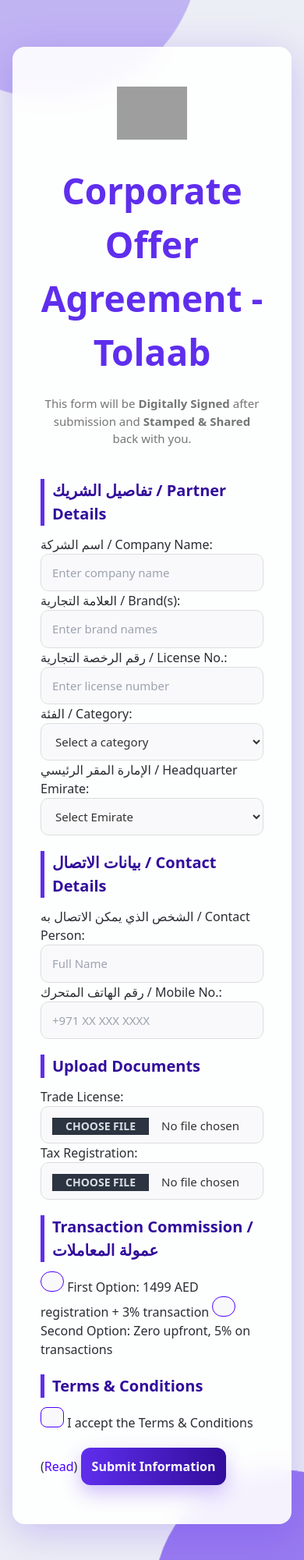
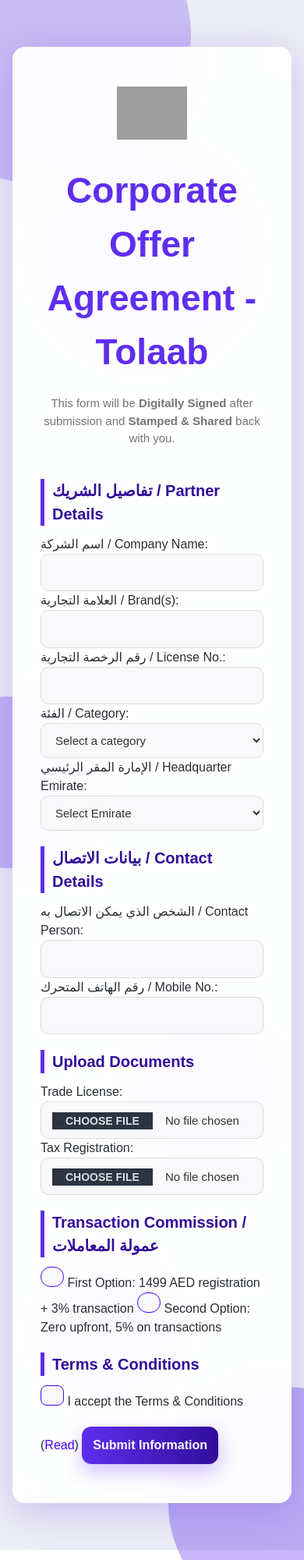
Before and after one commit to Tolaab-dot/COA-Tolaab, a plain HTML site: page index.html in a window 390 px wide. Shown: the top 2000 px of the page at 78% size. Drawn offline with nearby package versions, Linux system fonts and the light colour scheme; grey boxes are pictures that could not be loaded.

Commit message:
Update index.html

```diff
--- a/index.html
+++ b/index.html
@@ -6,11 +6,9 @@
 <title>Corporate Offer Agreement - Tolaab</title>
 
 <link href="https://cdn.jsdelivr.net/npm/daisyui@latest/dist/full.min.css" rel="stylesheet" type="text/css">
+
 <style>
 :root {
-  /* --- Core Theme Variables --- */
-  -webkit-locale: "en";
-  --font-sans: ui-sans-serif,system-ui,sans-serif,"Apple Color Emoji","Segoe UI Emoji","Segoe UI Symbol","Noto Color Emoji";
   --background-color-main: #eceef5;
   --background-color-primary: #5f2eed;
   --background-color-primary-dark: #310d9b;
@@ -20,9 +18,10 @@
   --radius-xl: 1rem;
 }
 
+/* Base */
 body {
   background-color: var(--background-color-main);
-  font-family: var(--font-sans);
+  font-family: "Poppins", sans-serif;
   color: var(--text-color-main);
   overflow-x: hidden;
   position: relative;
@@ -33,25 +32,37 @@ body {
   padding: 60px 16px;
 }
 
-.animate-login-shapes {
-  animation: float 10s ease-in-out infinite;
+/* Smooth floating animation */
+.floating-circle {
+  position: absolute;
+  border-radius: 50%;
+  background-color: var(--background-color-primary);
+  animation: float 18s ease-in-out infinite;
+  opacity: 0.3;
 }
+.circle1 { width: 380px; height: 380px; top: -120px; left: -150px; animation-delay: 0s; opacity: 0.25; }
+.circle2 { width: 300px; height: 300px; bottom: -100px; right: -120px; animation-delay: 2s; opacity: 0.35; }
+.circle3 { width: 220px; height: 220px; top: 45%; left: -100px; animation-delay: 4s; opacity: 0.3; }
+.circle4 { width: 180px; height: 180px; bottom: 25%; right: 10%; animation-delay: 6s; opacity: 0.35; }
+.circle5 { width: 260px; height: 260px; top: 10%; right: 20%; animation-delay: 3s; opacity: 0.3; }
+.circle6 { width: 160px; height: 160px; bottom: 10%; left: 15%; animation-delay: 5s; opacity: 0.4; }
+
 @keyframes float {
-  0% { transform: translateY(0px) rotate(0deg); }
-  50% { transform: translateY(30px) rotate(5deg); }
-  100% { transform: translateY(0px) rotate(0deg); }
+  0%, 100% { transform: translateY(0) translateX(0); }
+  50% { transform: translateY(-40px) translateX(25px); }
 }
 
+/* Card */
 .form-card {
   width: 100%;
   max-width: 950px;
-  background-color: rgba(255, 255, 255, 0.9);
+  background-color: rgba(255, 255, 255, 0.95);
   border-radius: var(--radius-xl);
   padding: 40px 36px 50px 36px;
   box-shadow: 0 10px 50px rgba(95, 46, 237, 0.25);
   position: relative;
   z-index: 10;
-  backdrop-filter: blur(12px);
+  backdrop-filter: blur(14px);
 }
 
 /* Logo */
@@ -140,26 +151,17 @@ input:focus, select:focus {
   color: #555;
   margin-top: 10px;
 }
-
-/* Animated Backgrounds */
-.size-96 { width: 24rem; height: 24rem; }
-.size-80 { width: 20rem; height: 20rem; }
-.bg-primary { background-color: var(--background-color-primary); }
-.rounded-full { border-radius: 9999px; }
-.absolute { position: absolute; }
-.-top-72 { top: -18rem; }
-.-left-32 { left: -8rem; }
-.-bottom-40 { bottom: -10rem; }
-.-right-32 { right: -8rem; }
-.opacity-30 { opacity: 0.3; }
-.opacity-60 { opacity: 0.6; }
 </style>
 </head>
 
 <body>
-  <!-- Animated Background Shapes -->
-  <div class="animate-login-shapes size-96 rounded-full absolute -top-72 -left-32 bg-primary opacity-30"></div>
-  <div class="animate-login-shapes size-80 rounded-full absolute -bottom-40 -right-32 bg-primary opacity-60"></div>
+  <!-- 6 Floating Circles -->
+  <div class="floating-circle circle1"></div>
+  <div class="floating-circle circle2"></div>
+  <div class="floating-circle circle3"></div>
+  <div class="floating-circle circle4"></div>
+  <div class="floating-circle circle5"></div>
+  <div class="floating-circle circle6"></div>
 
   <div class="form-card">
     <div class="logo">
@@ -173,18 +175,9 @@ input:focus, select:focus {
       <!-- Partner Details -->
       <div class="section-title">تفاصيل الشريك / Partner Details</div>
       <div class="grid grid-cols-1 md:grid-cols-2 gap-4">
-        <div>
-          <label>اسم الشركة / Company Name:</label>
-          <input type="text" name="company_name" placeholder="Enter company name" required>
-        </div>
-        <div>
-          <label>العلامة التجارية / Brand(s):</label>
-          <input type="text" name="brands" placeholder="Enter brand names" required>
-        </div>
-        <div>
-          <label>رقم الرخصة التجارية / License No.:</label>
-          <input type="text" name="license_no" placeholder="Enter license number" required>
-        </div>
+        <div><label>اسم الشركة / Company Name:</label><input type="text" name="company_name" required></div>
+        <div><label>العلامة التجارية / Brand(s):</label><input type="text" name="brands" required></div>
+        <div><label>رقم الرخصة التجارية / License No.:</label><input type="text" name="license_no" required></div>
         <div>
           <label>الفئة / Category:</label>
           <select name="category" required>
@@ -222,43 +215,31 @@ input:focus, select:focus {
       <!-- Contact Details -->
       <div class="section-title">بيانات الاتصال / Contact Details</div>
       <div class="grid grid-cols-1 md:grid-cols-2 gap-4">
-        <div>
-          <label>الشخص الذي يمكن الاتصال به / Contact Person:</label>
-          <input type="text" name="contact_person" placeholder="Full Name" required>
-        </div>
-        <div>
-          <label>رقم الهاتف المتحرك / Mobile No.:</label>
-          <input type="tel" name="mobile_no" placeholder="+971 XX XXX XXXX" required>
-        </div>
+        <div><label>الشخص الذي يمكن الاتصال به / Contact Person:</label><input type="text" name="contact_person" required></div>
+        <div><label>رقم الهاتف المتحرك / Mobile No.:</label><input type="tel" name="mobile_no" required></div>
       </div>
 
       <!-- Upload Documents -->
       <div class="section-title">Upload Documents</div>
-      <div class="mb-4">
-        <label>Trade License:</label>
-        <input type="file" name="trade_license" class="file-input" accept="image/*,application/pdf" required>
-      </div>
-      <div class="mb-4">
-        <label>Tax Registration:</label>
-        <input type="file" name="tax_registration" class="file-input" accept="image/*,application/pdf">
-      </div>
+      <div class="mb-4"><label>Trade License:</label><input type="file" name="trade_license" class="file-input" required></div>
+      <div class="mb-4"><label>Tax Registration:</label><input type="file" name="tax_registration" class="file-input"></div>
 
       <!-- Transaction Commission -->
       <div class="section-title">Transaction Commission / عمولة المعاملات</div>
       <div class="grid grid-cols-1 md:grid-cols-2 gap-4 mb-4">
-        <label class="flex items-start gap-3 p-4 bg-white rounded-lg cursor-pointer border hover:shadow-md transition">
+        <label class="flex items-start gap-3 p-4 bg-white rounded-lg border hover:shadow-md transition">
           <input type="radio" name="commission_option" value="option1" class="radio radio-primary mt-1" required>
           <span>First Option: 1499 AED registration + 3% transaction</span>
         </label>
-        <label class="flex items-start gap-3 p-4 bg-white rounded-lg cursor-pointer border hover:shadow-md transition">
+        <label class="flex items-start gap-3 p-4 bg-white rounded-lg border hover:shadow-md transition">
           <input type="radio" name="commission_option" value="option2" class="radio radio-primary mt-1">
           <span>Second Option: Zero upfront, 5% on transactions</span>
         </label>
       </div>
 
-      <!-- Terms & Conditions -->
+      <!-- Terms -->
       <div class="section-title">Terms & Conditions</div>
-      <label class="flex items-center gap-3 p-4 bg-white rounded-lg cursor-pointer border hover:shadow-md transition">
+      <label class="flex items-center gap-3 p-4 bg-white rounded-lg border hover:shadow-md transition">
         <input type="checkbox" name="accept_terms" class="checkbox checkbox-primary mt-1" required>
         <span>I accept the Terms & Conditions (<span class="text-primary cursor-pointer" onclick="toggleTerms()">Read</span>)</span>
       </label>
```
